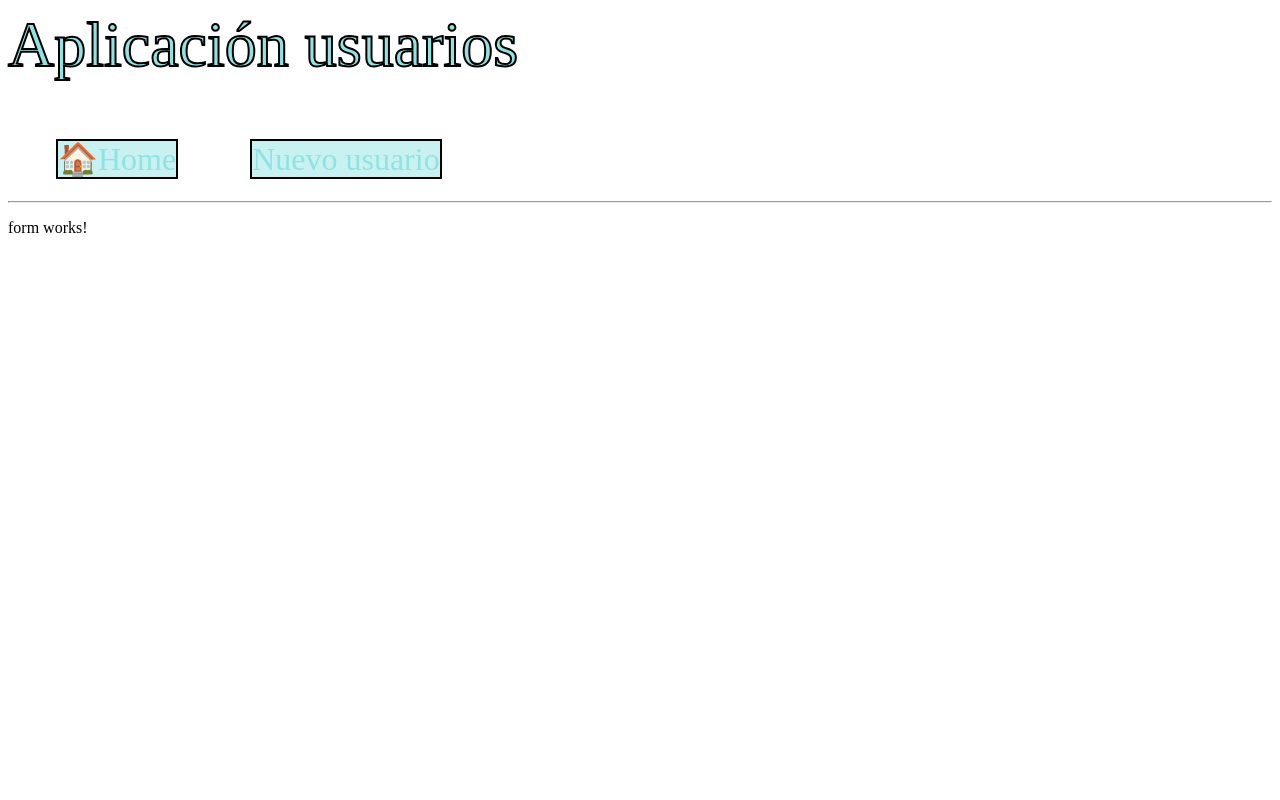
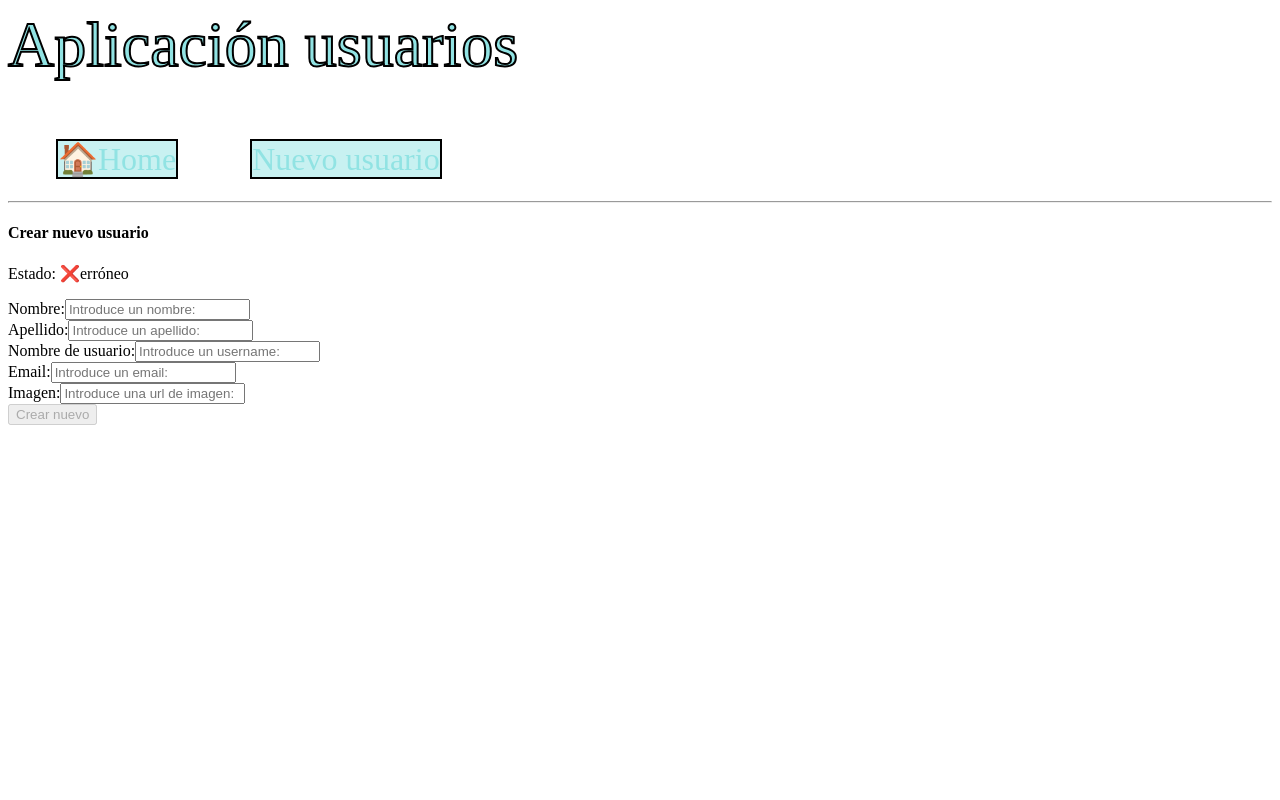
Before and after one commit to mlpz2/actividadng, an Angular app: page /newuser in a window 1280 px wide. Shown: the top 800 px of the page. Built offline with nearby package versions, Linux system fonts and the light colour scheme.

Commit message:
Forumulario de usuario y creación de usuario funcionando

```diff
--- a/src/app/pages/form/form.component.html
+++ b/src/app/pages/form/form.component.html
@@ -1 +1,66 @@
-<p>form works!</p>
+<h4>{{type}} usuario</h4>
+
+<section class="container mt-2">
+    <p class="d-none">Estado: {{userForm.valid?'✅ok':'❌erróneo'}}</p>
+    <form [formGroup]="userForm" (ngSubmit)="getDataForm()" class="card p-4 mt-4 shadow">
+        <div class="p-2">
+            <label class="form-label" for="first_name">Nombre:</label>
+            <input class="form-control" type="text" id="first_name" placeholder="Introduce un nombre:"
+                formControlName="first_name">
+
+            @if(checkControl("first_name", "required")) {
+            <p class="text-danger mt-2">Campo requerido</p>
+            }
+            @if(checkControl("first_name", "minlength")){
+            <p class="text-danger">Introduce al menos 3 caracteres</p>
+            }
+        </div>
+        <div class="p-2">
+            <label class="form-label" for="last_name">Apellido:</label>
+            <input class="form-control" type="text" id="last_name" placeholder="Introduce un apellido:"
+                formControlName="last_name">
+
+            @if(checkControl("last_name", "required")) {
+            <p class="text-danger mt-2">Campo requerido</p>
+            }
+            @if(checkControl("last_name", "minlength")){
+            <p class="text-danger">Introduce al menos 3 caracteres</p>
+            }
+        </div>
+        <div class="p-2">
+            <label class="form-label" for="username">Nombre de usuario:</label>
+            <input class="form-control" type="text" id="username" placeholder="Introduce un username:"
+                formControlName="username">
+
+            @if(checkControl("username", "required")) {
+            <p class="text-danger mt-2">Campo requerido</p>
+            }
+            @if(checkControl("username", "pattern")) {
+            <p class="text-danger mt-2">El nombre de usuario no puede contener espacios</p>
+            }
+        </div>
+        <div class="p-2">
+            <label class="form-label" for="email">Email:</label>
+            <input class="form-control" type="text" id="email" placeholder="Introduce un email:"
+                formControlName="email">
+
+            @if(checkControl("email", "email")) {
+            <p class="text-danger mt-2">Introduce un email válido</p>
+            }
+        </div>
+        <div class="p-2">
+            <label class="form-label" for="image">Imagen:</label>
+            <input class="form-control" type="text" id="image" placeholder="Introduce una url de imagen:"
+                formControlName="image">
+
+            @if(checkControl("image", "required")) {
+            <p class="text-danger mt-2">Campo requerido</p>
+            }
+            @if(checkControl("image", "pattern")) {
+            <p class="text-danger mt-2">Introduce una url de imagen válida</p>
+            }
+        </div>
+        <input class="btn btn-outline-info fw-bold mt-4" type="submit" value={{type}} [disabled]="!userForm.valid">
+
+    </form>
+</section>
--- a/src/app/pages/form/form.component.ts
+++ b/src/app/pages/form/form.component.ts
@@ -1,12 +1,101 @@
-import { Component } from '@angular/core';
+import { Component, inject, Input, OnInit } from '@angular/core';
+import { FormControl, FormGroup, ReactiveFormsModule, Validators } from '@angular/forms';
+import { ActivatedRoute, Router } from '@angular/router';
+import { UserService } from '../../services/user-service.service';
+import Swal from 'sweetalert2';
 
 @Component({
   selector: 'app-form',
   standalone: true,
-  imports: [],
+  imports: [ReactiveFormsModule],
   templateUrl: './form.component.html',
   styleUrl: './form.component.css'
 })
-export class FormComponent {
+
+export class FormComponent implements OnInit {
+
+  @Input() userForm: FormGroup;
+  userService = inject(UserService)
+  router = inject(Router)
+  activatedRoute = inject(ActivatedRoute)
+  type: string = "Crear nuevo"
+  isUpdateMode: boolean = false;
+  userId: number | null = null;
+  validador_url_string: RegExp = RegExp('ftp://|http://|https://?([\\da-z.-]+)\\.([a-z.]{2,6})[/\\w .-]*/?');
+  validador_username: RegExp = RegExp('(^[A-Za-z0-9_]*$)');
+
+  constructor() {
+    this.userForm = new FormGroup({
+      email: new FormControl('', [Validators.required, Validators.email]),
+      first_name: new FormControl('', [Validators.required, Validators.minLength(3)]),
+      last_name: new FormControl('', [Validators.required, Validators.minLength(3)]),
+      username: new FormControl('', [Validators.required, Validators.pattern(this.validador_username)]),
+      image: new FormControl('', [Validators.required, Validators.pattern(this.validador_url_string)]),
+    });
+  }
+
+  async ngOnInit(): Promise<void> {
+    this.userId = Number(this.activatedRoute.snapshot.paramMap.get('id'));
+    this.isUpdateMode = !!this.userId;
+  }
+
+  onSubmit(): void {
+    if (this.userForm.valid) {
+      if (this.isUpdateMode) {
+        this.userService.updateUser(this.userId!, this.userForm.value).then(() => {
+          alert('User updated successfully');
+          this.router.navigate(['/home']);
+        });
+      } else {
+        this.userService.createUser(this.userForm.value).then(() => {
+          alert('User created successfully');
+          this.router.navigate(['/home']);
+        });
+      }
+    }
+  }
+  async getDataForm() {
+    if (this.userForm.value._id) {
+      const response = await this.userService.updateUser(this.userId!, this.userForm.value);
+      if (response.id) {
+        console.log(response)
+        Swal.fire({
+          title: "Usuario actualizado",
+          text: `El usuario ${response._id} se ha actualizado correctamente`,
+          icon: "success"
+        })
+        this.router.navigate(['/home'])
+      }
+      else {
+        Swal.fire({
+          icon: "error",
+          title: "Error",
+          text: "El usuario que intentas editar no existe"
+        })
+      }
+
+    } else {
+      const response = await this.userService.createUser(this.userForm.value)
+      if (response.id) {
+        console.log(response)
+        Swal.fire({
+          title: "Usuario creado",
+          text: `El usuario ${response.id} se ha creado correctamente`,
+          icon: "success"
+        })
+        this.router.navigate(['/home'])
+      } else {
+        Swal.fire({
+          icon: "error",
+          title: "Error",
+          text: "Ha habido un problema. Intentálo de nuevo"
+        })
+      }
+    }
+  }
+
+  checkControl(formControlName: string, validator: string): boolean | undefined {
+    return this.userForm.get(formControlName)?.hasError(validator) && this.userForm.get(formControlName)?.touched;
+  }
 
 }
```
